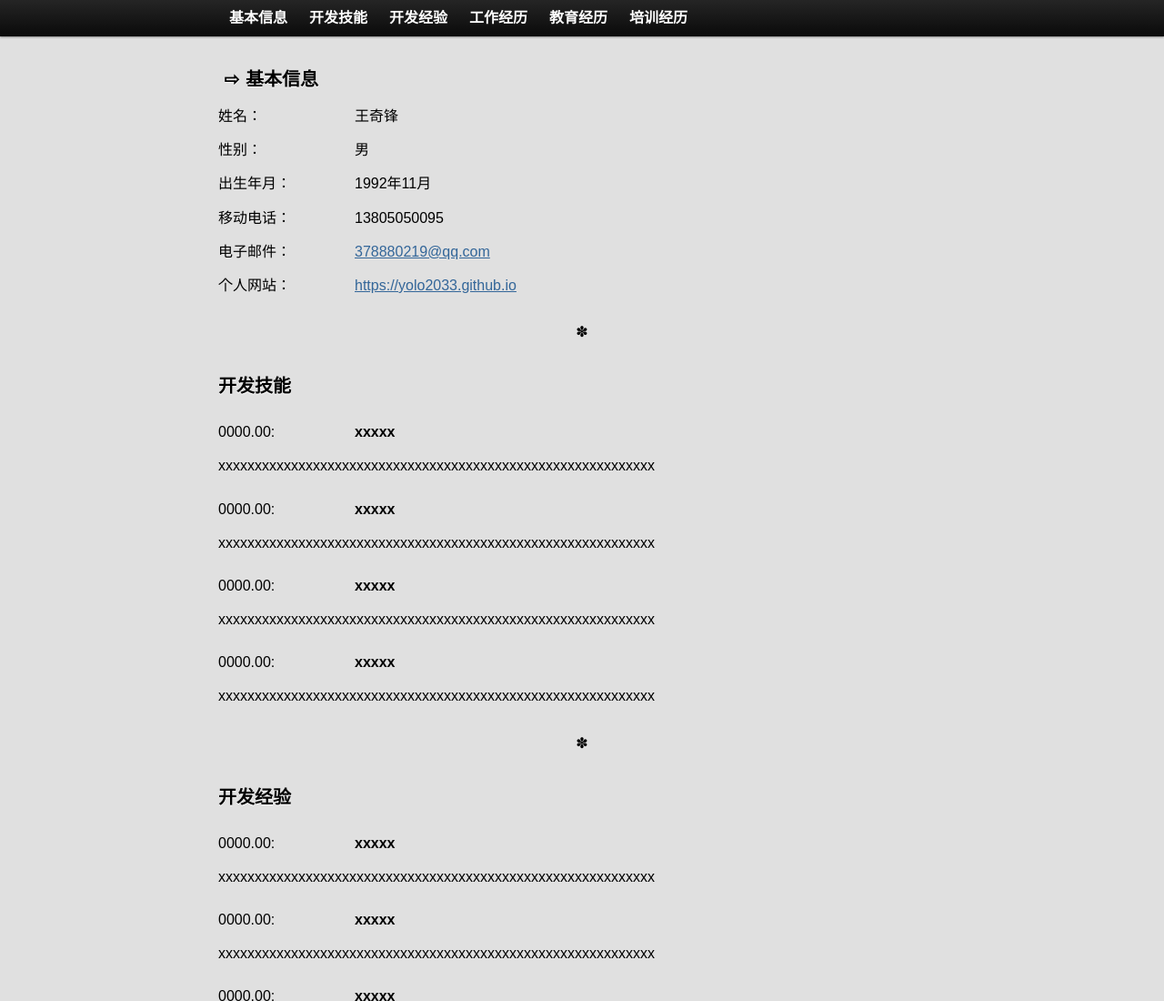
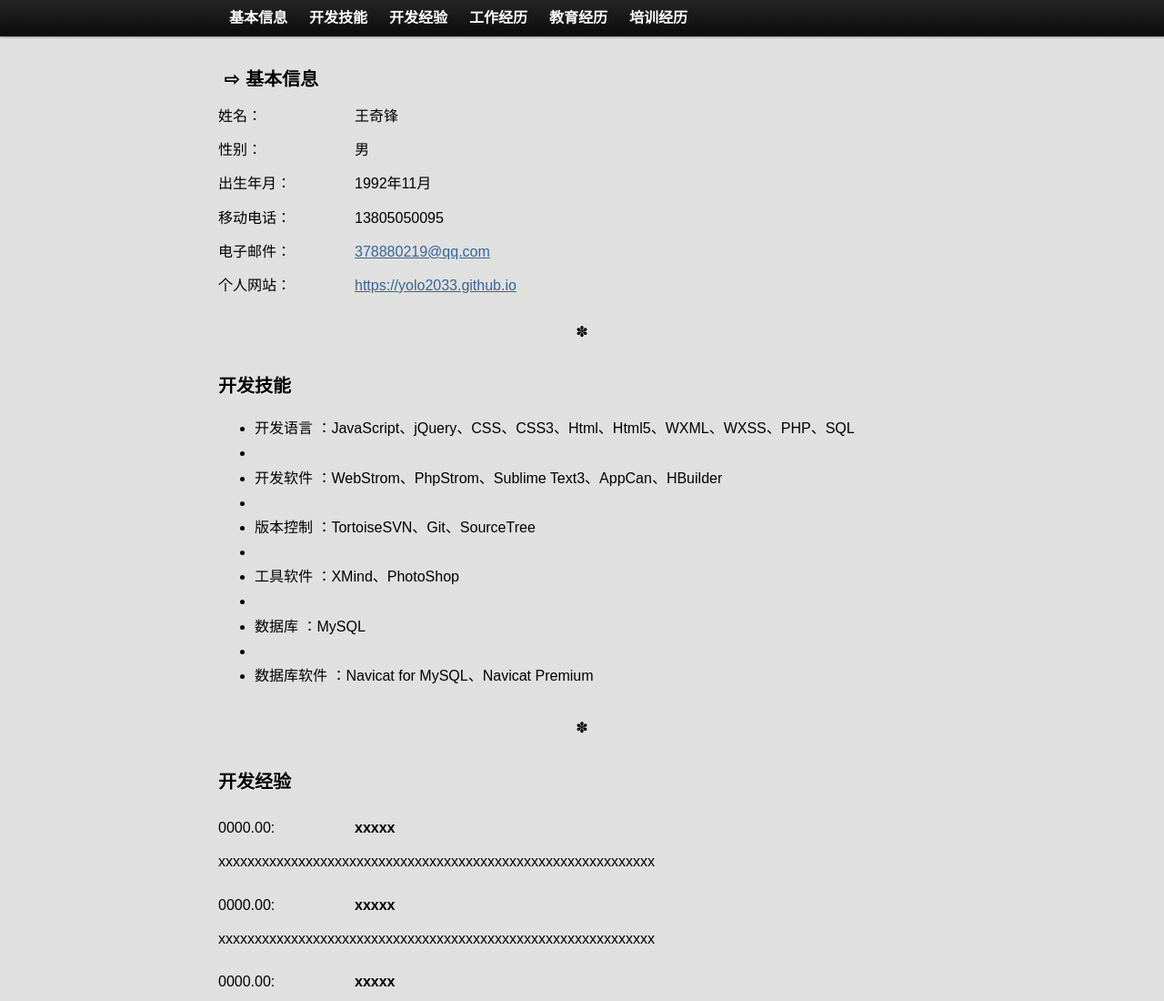
Before and after one commit to Yolo2033/Resume, a plain HTML site: page index.html in a window 1280 px wide. Shown: the top 1100 px of the page at 91% size. Drawn offline with Linux system fonts and the light colour scheme.

Commit message:
Update index.html

```diff
--- a/index.html
+++ b/index.html
@@ -20,14 +20,14 @@
         </section>
         <section id="skill">
             <h2>开发技能</h2>
-            <h3><time>0000.00:</time>xxxxx</h3>
-            <p>xxxxxxxxxxxxxxxxxxxxxxxxxxxxxxxxxxxxxxxxxxxxxxxxxxxxxxxxxxxx</p>
-            <h3><time>0000.00:</time>xxxxx</h3>
-            <p>xxxxxxxxxxxxxxxxxxxxxxxxxxxxxxxxxxxxxxxxxxxxxxxxxxxxxxxxxxxx</p>
-            <h3><time>0000.00:</time>xxxxx</h3>
-            <p>xxxxxxxxxxxxxxxxxxxxxxxxxxxxxxxxxxxxxxxxxxxxxxxxxxxxxxxxxxxx</p>
-            <h3><time>0000.00:</time>xxxxx</h3>
-            <p>xxxxxxxxxxxxxxxxxxxxxxxxxxxxxxxxxxxxxxxxxxxxxxxxxxxxxxxxxxxx</p>
+            <ul>
+                <li>开发语言 ：JavaScript、jQuery、CSS、CSS3、Html、Html5、WXML、WXSS、PHP、SQL<li>
+                <li>开发软件 ：WebStrom、PhpStrom、Sublime Text3、AppCan、HBuilder<li>
+                <li>版本控制 ：TortoiseSVN、Git、SourceTree<li>
+                <li>工具软件 ：XMind、PhotoShop<li>
+                <li>数据库 ：MySQL<li>
+                <li>数据库软件 ：Navicat for MySQL、Navicat Premium</li>
+            </ul>
         </section>
         <section id="experiences">
             <h2>开发经验</h2>
```
